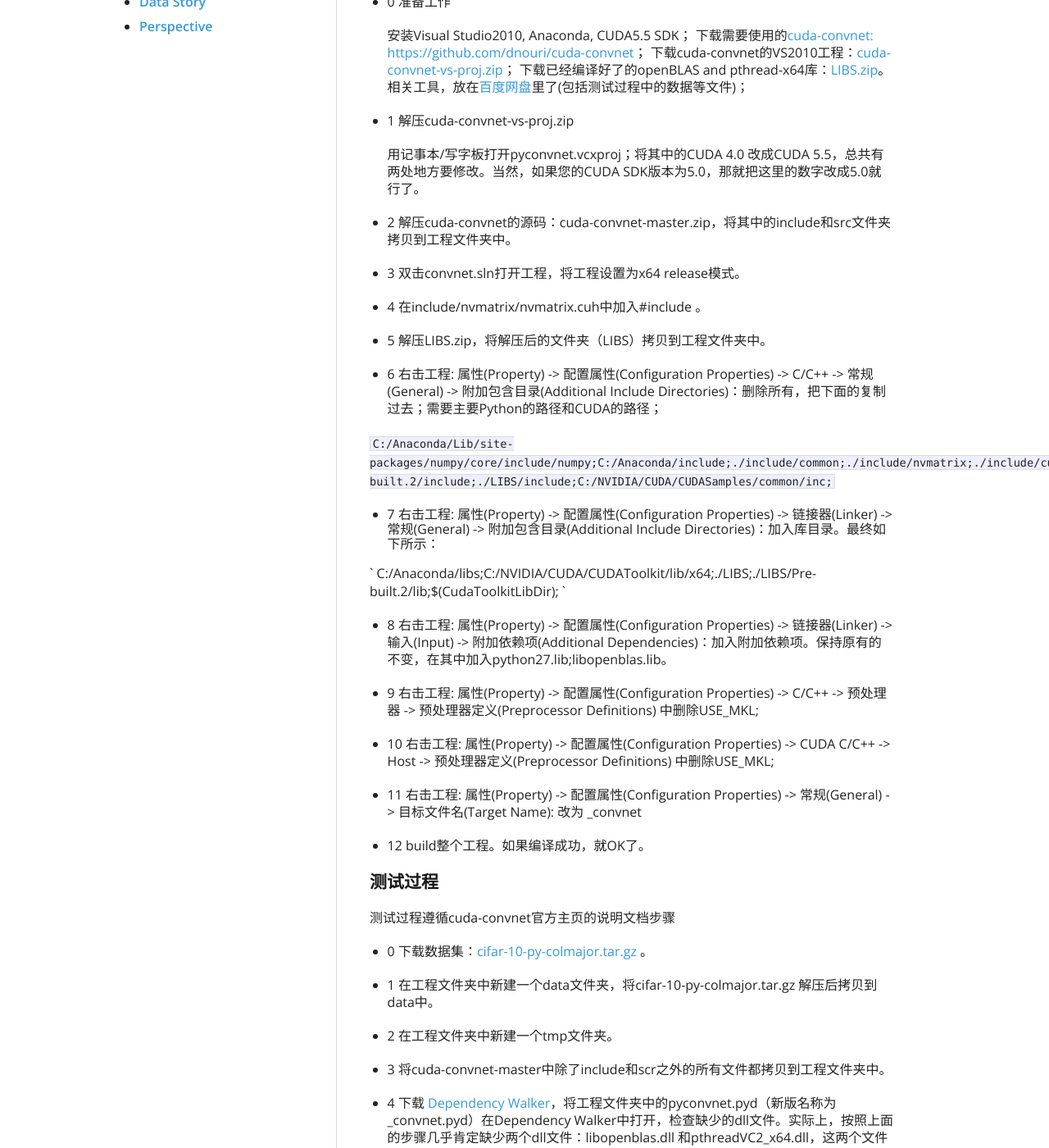
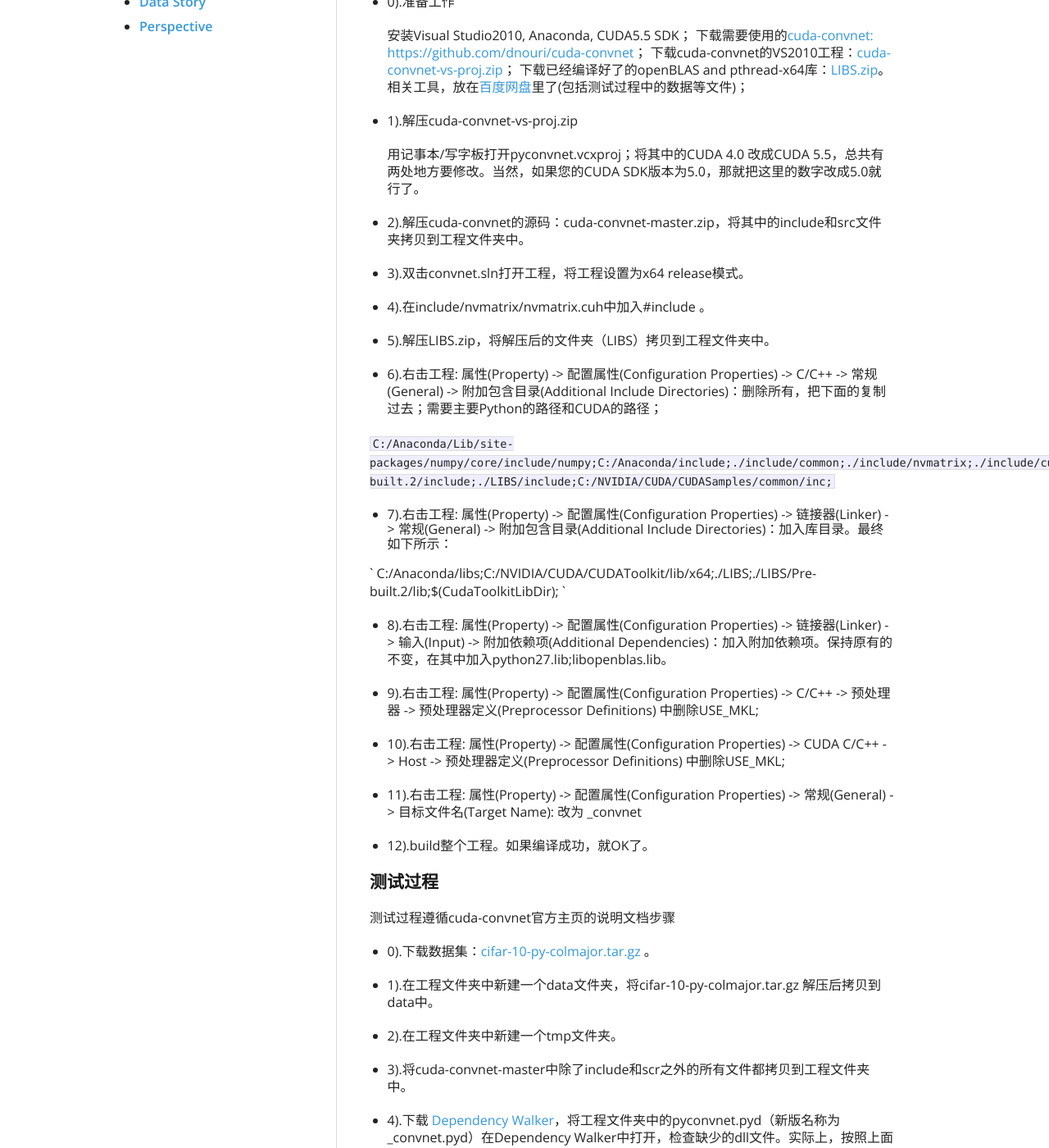
Before and after one commit to chrispher/chrispher.github.com, a Jekyll site: the page built from _posts/Advanced Machine Learning/2014-11-25-VS2010环境下编译cuda-convnet(Win7_64位).md, in a window 1280 px wide and 1400 px high, scrolled down 525 px. Shown: the whole window at 82% size. Built offline with Jekyll 4.4.1, drawn with Linux system fonts in a browser that asks for light colours; nearby versions of some CDN libraries; comment, search, counter and statistics services are not loaded; some of the changed text lies outside the part shown.

Commit message:
modify the format

```diff
--- a/_posts/Advanced Machine Learning/2014-11-25-VS2010环境下编译cuda-convnet(Win7_64位).md
+++ b/_posts/Advanced Machine Learning/2014-11-25-VS2010环境下编译cuda-convnet(Win7_64位).md
@@ -19,42 +19,42 @@
 
 ### 编译过程
 
-- 0 准备工作
+- 0).准备工作
 
     安装Visual Studio2010, Anaconda, CUDA5.5 SDK；
     下载需要使用的[cuda-convnet: https://github.com/dnouri/cuda-convnet](https://github.com/dnouri/cuda-convnet)；
     下载cuda-convnet的VS2010工程：[cuda-convnet-vs-proj.zip](https://code.google.com/p/cuda-convnet/downloads/detail?name=cuda-convnet-vs-proj.zip)；
     下载已经编译好了的openBLAS and pthread-x64库：[LIBS.zip](https://www.dropbox.com/s/obyzzcankkknjip/LIBS.zip)。相关工具，放在[百度网盘](http://pan.baidu.com/s/1bn3wxdX)里了(包括测试过程中的数据等文件)；
 
-- 1 解压cuda-convnet-vs-proj.zip
+- 1).解压cuda-convnet-vs-proj.zip
 
 	用记事本/写字板打开pyconvnet.vcxproj；将其中的CUDA 4.0 改成CUDA 5.5，总共有两处地方要修改。当然，如果您的CUDA SDK版本为5.0，那就把这里的数字改成5.0就行了。
 
-- 2 解压cuda-convnet的源码：cuda-convnet-master.zip，将其中的include和src文件夹拷贝到工程文件夹中。
+- 2).解压cuda-convnet的源码：cuda-convnet-master.zip，将其中的include和src文件夹拷贝到工程文件夹中。
 
-- 3 双击convnet.sln打开工程，将工程设置为x64 release模式。
+- 3).双击convnet.sln打开工程，将工程设置为x64 release模式。
 
-- 4 在include/nvmatrix/nvmatrix.cuh中加入#include <pthread.h>。
+- 4).在include/nvmatrix/nvmatrix.cuh中加入#include <pthread.h>。
 
-- 5 解压LIBS.zip，将解压后的文件夹（LIBS）拷贝到工程文件夹中。
+- 5).解压LIBS.zip，将解压后的文件夹（LIBS）拷贝到工程文件夹中。
 
-- 6 右击工程: 属性(Property) -> 配置属性(Configuration Properties)  -> C/C++ -> 常规(General) -> 附加包含目录(Additional Include Directories)：删除所有，把下面的复制过去；需要主要Python的路径和CUDA的路径；
+- 6).右击工程: 属性(Property) -> 配置属性(Configuration Properties)  -> C/C++ -> 常规(General) -> 附加包含目录(Additional Include Directories)：删除所有，把下面的复制过去；需要主要Python的路径和CUDA的路径；
 
 `C:/Anaconda/Lib/site-packages/numpy/core/include/numpy;C:/Anaconda/include;./include/common;./include/nvmatrix;./include/cudaconv2;./include;$(CudaToolkitIncludeDir);./;./LIBS/Pre-built.2/include;./LIBS/include;C:/NVIDIA/CUDA/CUDASamples/common/inc; `
 
-- 7 右击工程: 属性(Property) -> 配置属性(Configuration Properties)  -> 链接器(Linker)  -> 常规(General) -> 附加包含目录(Additional Include Directories)：加入库目录。最终如下所示：
+- 7).右击工程: 属性(Property) -> 配置属性(Configuration Properties)  -> 链接器(Linker)  -> 常规(General) -> 附加包含目录(Additional Include Directories)：加入库目录。最终如下所示：
 
 ` C:/Anaconda/libs;C:/NVIDIA/CUDA/CUDAToolkit/lib/x64;./LIBS;./LIBS/Pre-built.2/lib;$(CudaToolkitLibDir); `
 
-- 8 右击工程: 属性(Property) -> 配置属性(Configuration Properties)  -> 链接器(Linker) -> 输入(Input) -> 附加依赖项(Additional Dependencies)：加入附加依赖项。保持原有的不变，在其中加入python27.lib;libopenblas.lib。
+- 8).右击工程: 属性(Property) -> 配置属性(Configuration Properties)  -> 链接器(Linker) -> 输入(Input) -> 附加依赖项(Additional Dependencies)：加入附加依赖项。保持原有的不变，在其中加入python27.lib;libopenblas.lib。
 
-- 9 右击工程: 属性(Property) -> 配置属性(Configuration Properties)  -> C/C++ -> 预处理器 -> 预处理器定义(Preprocessor Definitions) 中删除USE_MKL;
+- 9).右击工程: 属性(Property) -> 配置属性(Configuration Properties)  -> C/C++ -> 预处理器 -> 预处理器定义(Preprocessor Definitions) 中删除USE_MKL;
 
-- 10 右击工程: 属性(Property) -> 配置属性(Configuration Properties) -> CUDA C/C++ -> Host -> 预处理器定义(Preprocessor Definitions) 中删除USE_MKL;
+- 10).右击工程: 属性(Property) -> 配置属性(Configuration Properties) -> CUDA C/C++ -> Host -> 预处理器定义(Preprocessor Definitions) 中删除USE_MKL;
 
-- 11 右击工程: 属性(Property) -> 配置属性(Configuration Properties) ->  常规(General) -> 目标文件名(Target Name): 改为 _convnet
+- 11).右击工程: 属性(Property) -> 配置属性(Configuration Properties) ->  常规(General) -> 目标文件名(Target Name): 改为 _convnet
 
-- 12 build整个工程。如果编译成功，就OK了。
+- 12).build整个工程。如果编译成功，就OK了。
 
 
 <a name="测试过程"/>
@@ -62,17 +62,17 @@
 ### 测试过程
 测试过程遵循cuda-convnet官方主页的说明文档步骤
 
-- 0 下载数据集：[cifar-10-py-colmajor.tar.gz](http://www.cs.toronto.edu/~kriz/cifar-10-py-colmajor.tar.gz) 。
+- 0).下载数据集：[cifar-10-py-colmajor.tar.gz](http://www.cs.toronto.edu/~kriz/cifar-10-py-colmajor.tar.gz) 。
 
-- 1 在工程文件夹中新建一个data文件夹，将cifar-10-py-colmajor.tar.gz 解压后拷贝到data中。
+- 1).在工程文件夹中新建一个data文件夹，将cifar-10-py-colmajor.tar.gz 解压后拷贝到data中。
 
-- 2 在工程文件夹中新建一个tmp文件夹。
+- 2).在工程文件夹中新建一个tmp文件夹。
 
-- 3 将cuda-convnet-master中除了include和scr之外的所有文件都拷贝到工程文件夹中。
+- 3).将cuda-convnet-master中除了include和scr之外的所有文件都拷贝到工程文件夹中。
 
-- 4 下载 [Dependency Walker](http://www.dependencywalker.com)，将工程文件夹中的pyconvnet.pyd（新版名称为_convnet.pyd）在Dependency Walker中打开，检查缺少的dll文件。实际上，按照上面的步骤几乎肯定缺少两个dll文件：libopenblas.dll 和pthreadVC2_x64.dll，这两个文件都在LIBS文件夹中。将它们拷贝到工程文件夹即可。可能还会缺少其他的dll，比如，我的机器就缺少 libgfortran-3.dll和ieshims.dll，需要从网上下载。
+- 4).下载 [Dependency Walker](http://www.dependencywalker.com)，将工程文件夹中的pyconvnet.pyd（新版名称为_convnet.pyd）在Dependency Walker中打开，检查缺少的dll文件。实际上，按照上面的步骤几乎肯定缺少两个dll文件：libopenblas.dll 和pthreadVC2_x64.dll，这两个文件都在LIBS文件夹中。将它们拷贝到工程文件夹即可。可能还会缺少其他的dll，比如，我的机器就缺少 libgfortran-3.dll和ieshims.dll，需要从网上下载。
 
-- 5 在cmd中运行命令：
+- 5).在cmd中运行命令：
 
 `python convnet.py --data-path=./data/cifar-10-py-colmajor --save-path=./tmp --test-range=6 --train-range=1-5 --layer-def=./example-layers/layers-19pct.cfg --layer-params=./example-layers/layer-params-19pct.cfg --data-provider=cifar --test-freq=13`
 
@@ -82,7 +82,7 @@
 
 ### 常见错误
 
-1. 测试阶段，错误提示为：
+- 1).测试阶段，错误提示为：
 
     ` import pyconvnet `
 
@@ -90,14 +90,14 @@
 
     解决方法：这种错误是缺少dll引起的，用Dependency Walker进行全面检查。
 
-2. 测试阶段，错误提示为：
+- 2).测试阶段，错误提示为：
 
 	` Error at C:/cuda-convnet-vs-proj/src/nvmatrix.cu:276`
 
     解决方法：这种错误是由于系统无法调用GPU，请运行CUDA SDK的例程，确认GPU是否可用。
     注：如果用户是通过远程桌面连接到Window 7，那么他是无法调用GPU的，这时，可以通过VNC或者向日葵远程控制软件来远程登录Win 7系统。
 
-3. 测试阶段，出现错误：
+- 3).测试阶段，出现错误：
 
 	` No Module named _convnet`
 
```
